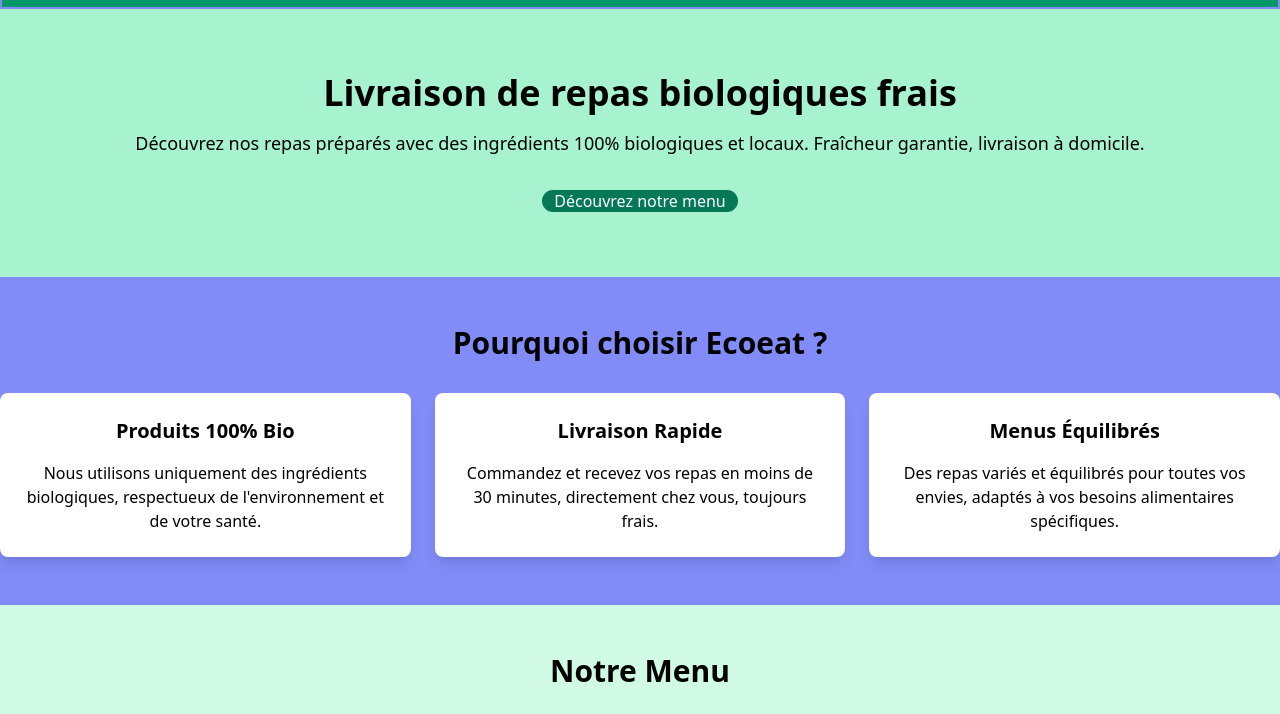
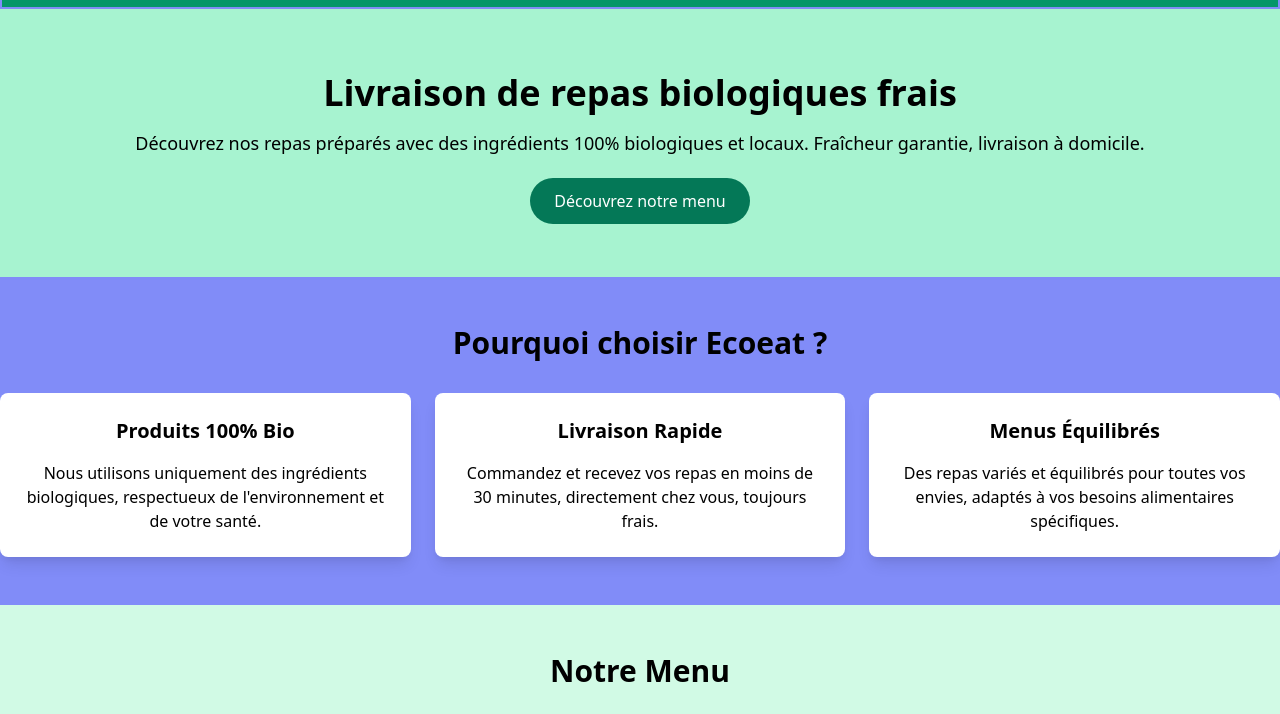
Before and after one commit to JeremyWiart/ecoeat, a website: page index.html in a window 1280 px wide. Shown: the part 86-800 px from the top of the page. Drawn offline with nearby package versions, Linux system fonts and the light colour scheme.

Commit message:
test sur element <a>

```diff
--- a/index.html
+++ b/index.html
@@ -24,11 +24,11 @@
         </div>
     </header>
 
-    <section class="bg-green-200 text-center py-16">
-        <div class="container mx-auto">
+    <section class="bg-green-200 py-16">
+        <div class="container mx-auto text-center">
             <h2 class="text-4xl font-extrabold mb-4">Livraison de repas biologiques frais</h2>
             <p class="text-lg mb-8">Découvrez nos repas préparés avec des ingrédients 100% biologiques et locaux. Fraîcheur garantie, livraison à domicile.</p>
-            <a href="#menu" class="px-3 bg-green-700 text-white rounded-full hover:bg-green-800 transition transform hover:translate-y-6">Découvrez notre menu</a>
+            <a href="#menu" class="px-6 py-3 bg-green-700 text-white rounded-full hover:bg-green-800 transition transform hover:py-10">Découvrez notre menu</a>
         </div>
     </section>
 
```
